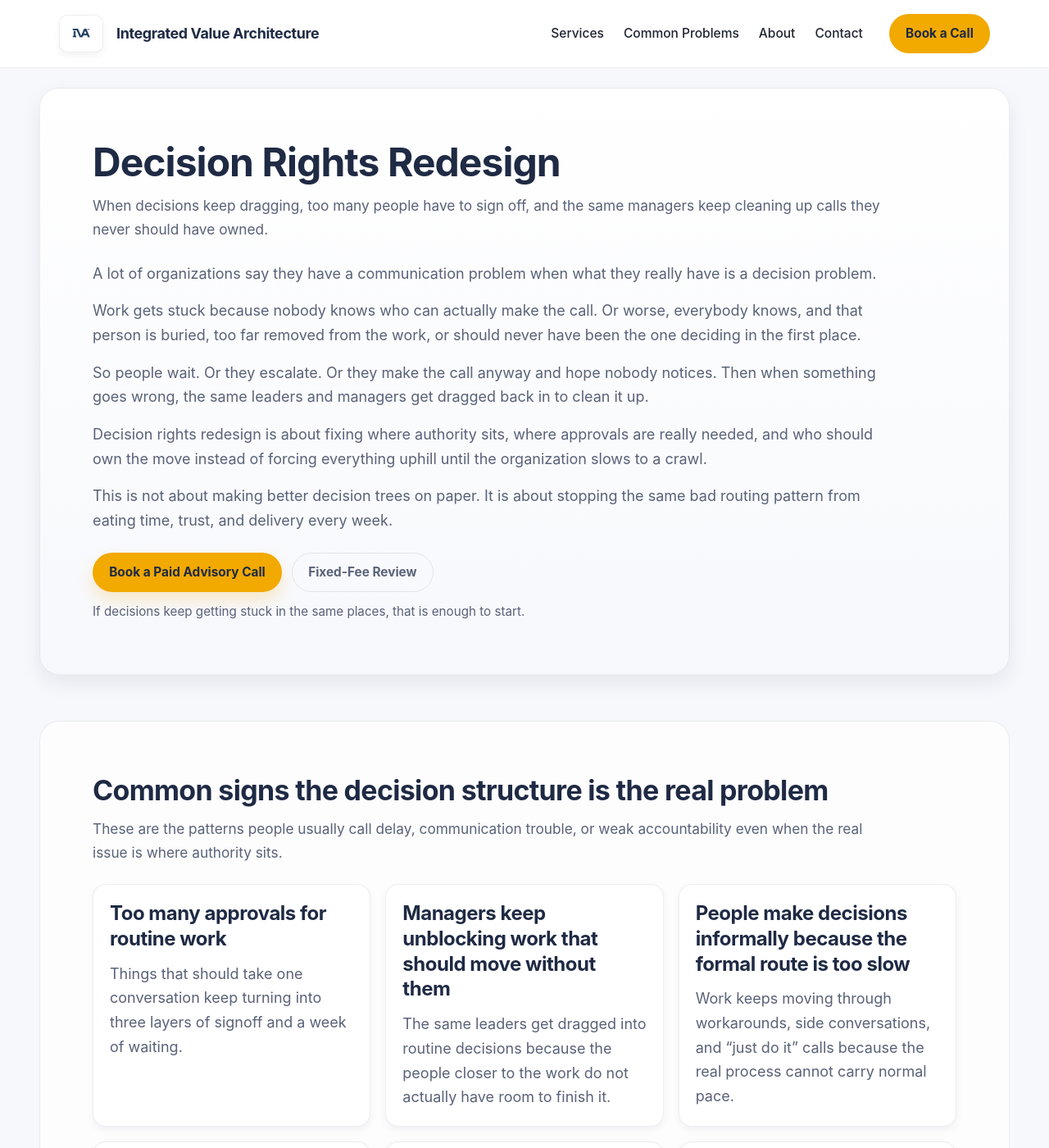
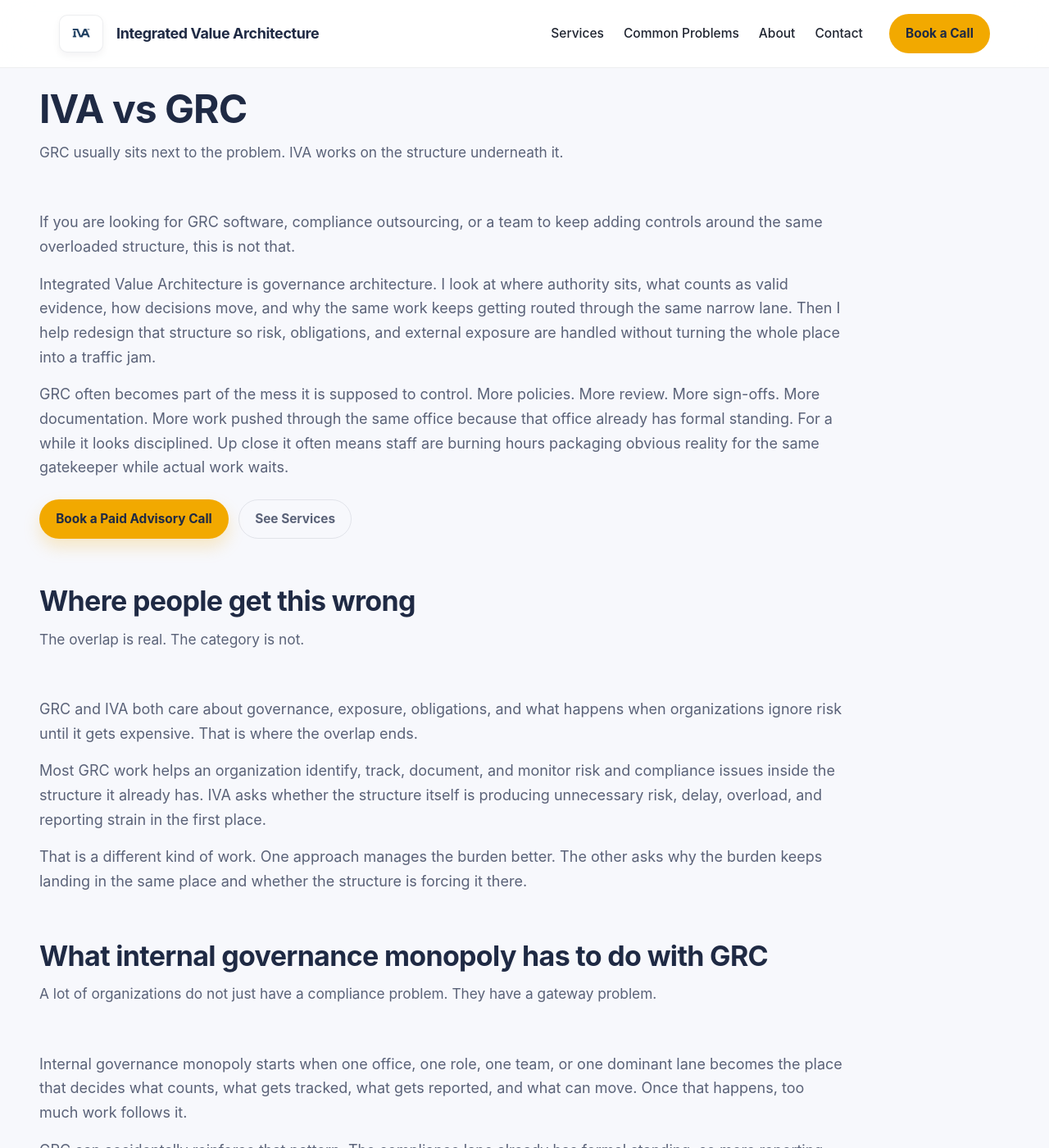
Before and after one commit to efost7873/integratedvaluearchitecture.com, a Jekyll site: the page built from iva-vs-grc.html, in a window 1280 px wide and 1400 px high. Shown: the whole window at 82% size. Built offline with Jekyll 4.4.1, drawn with Linux system fonts in a browser that asks for light colours; some of the changed text lies outside the part shown.

Commit message:
Rename page from 'Decision Rights Redesign' to 'IVA vs GRC'

```diff
--- a/iva-vs-grc.html
+++ b/iva-vs-grc.html
@@ -1,295 +1,283 @@
 ---
 layout: default
-title: Decision Rights Redesign
-permalink: /decision-rights-redesign/
-seo_title: Decision Rights Redesign | Fix Slow Approvals and Stuck Decisions
-seo_description: Integrated Value Architecture LLC helps organizations fix slow approvals, stuck decisions, and repeated cleanup by redesigning where decision authority sits and who actually owns the work.
+title: IVA vs GRC
+permalink: /iva-vs-grc/
+seo_title: IVA vs GRC | Governance Architecture vs Governance, Risk, and Compliance
+seo_description: IVA is not GRC software or compliance outsourcing. Integrated Value Architecture redesigns governance structure, decision rights, and how work moves so risk and compliance do not become another bottleneck.
 ---
 
 <div class="iva-page">
+
 <main>
 
-  <section id="dr-hero" class="iva-band-strong">
-    <div class="section-header">
-      <h1>Decision Rights Redesign</h1>
+  <section class="section-header">
+    <h1>IVA vs GRC</h1>
     <p class="section-subtitle">
-        When decisions keep dragging, too many people have to sign off, and the same managers keep cleaning up calls they never should have owned.
+      GRC usually sits next to the problem. IVA works on the structure underneath it.
     </p>
-    </div>
+  </section>
 
+  <section>
     <p>
-      A lot of organizations say they have a communication problem when what they really have is a decision problem.
+      If you are looking for GRC software, compliance outsourcing, or a team to keep adding controls around the same overloaded structure, this is not that.
     </p>
 
     <p>
-      Work gets stuck because nobody knows who can actually make the call. Or worse, everybody knows, and that person is buried, too far removed from the work, or should never have been the one deciding in the first place.
+      Integrated Value Architecture is governance architecture. I look at where authority sits, what counts as valid evidence, how decisions move, and why the same work keeps getting routed through the same narrow lane. Then I help redesign that structure so risk, obligations, and external exposure are handled without turning the whole place into a traffic jam.
     </p>
 
     <p>
-      So people wait. Or they escalate. Or they make the call anyway and hope nobody notices. Then when something goes wrong, the same leaders and managers get dragged back in to clean it up.
+      GRC often becomes part of the mess it is supposed to control. More policies. More review. More sign-offs. More documentation. More work pushed through the same office because that office already has formal standing. For a while it looks disciplined. Up close it often means staff are burning hours packaging obvious reality for the same gatekeeper while actual work waits.
+    </p>
+
+    <div class="iva-btn-row">
+      <a href="https://book.ms/b/IntegratedValueArchitectureLLC@integratedvaluearchitecture.com" class="iva-btn-primary">Book a Paid Advisory Call</a>
+      <a href="{{ site.baseurl }}/services/" class="iva-btn-secondary">See Services</a>
+    </div>
+  </section>
+
+  <section class="section-header">
+    <h2>Where people get this wrong</h2>
+    <p class="section-subtitle">
+      The overlap is real. The category is not.
+    </p>
+  </section>
+
+  <section>
+    <p>
+      GRC and IVA both care about governance, exposure, obligations, and what happens when organizations ignore risk until it gets expensive. That is where the overlap ends.
     </p>
 
     <p>
-      Decision rights redesign is about fixing where authority sits, where approvals are really needed, and who should own the move instead of forcing everything uphill until the organization slows to a crawl.
+      Most GRC work helps an organization identify, track, document, and monitor risk and compliance issues inside the structure it already has. IVA asks whether the structure itself is producing unnecessary risk, delay, overload, and reporting strain in the first place.
     </p>
 
     <p>
-      This is not about making better decision trees on paper. It is about stopping the same bad routing pattern from eating time, trust, and delivery every week.
-    </p>
-
-    <div class="iva-btn-row">
-      <a href="https://book.ms/b/IntegratedValueArchitectureLLC@integratedvaluearchitecture.com" target="_blank" rel="noopener" class="iva-btn-primary">Book a Paid Advisory Call</a>
-      <a href="{{ site.baseurl }}/fixed-fee-review/" class="iva-btn-secondary">Fixed-Fee Review</a>
-    </div>
-
-    <p class="iva-cta-meta">
-      If decisions keep getting stuck in the same places, that is enough to start.
+      That is a different kind of work. One approach manages the burden better. The other asks why the burden keeps landing in the same place and whether the structure is forcing it there.
     </p>
   </section>
 
+  <section class="section-header">
+    <h2>What internal governance monopoly has to do with GRC</h2>
+    <p class="section-subtitle">
+      A lot of organizations do not just have a compliance problem. They have a gateway problem.
+    </p>
+  </section>
 
-  <section id="dr-signs" class="iva-band-soft">
-    <div class="section-header">
-      <h2>Common signs the decision structure is the real problem</h2>
+  <section>
+    <p>
+      Internal governance monopoly starts when one office, one role, one team, or one dominant lane becomes the place that decides what counts, what gets tracked, what gets reported, and what can move. Once that happens, too much work follows it.
+    </p>
+
+    <p>
+      GRC can accidentally reinforce that pattern. The compliance lane already has formal standing, so more reporting gets routed there. More approvals get routed there. More exceptions, more documentation, more review, more translation. People closest to the work stop bringing things forward on their own terms and start rewriting them so the default gatekeeper will accept them.
+    </p>
+
+    <p>
+      That may look controlled from the outside. Inside the organization it often means delays build up, decisions get made farther from the work, and the strongest staff burn time feeding the system instead of doing the work the system was supposed to protect.
+    </p>
+  </section>
+
+  <section class="section-header">
+    <h2>Quick comparison</h2>
     <p class="section-subtitle">
-        These are the patterns people usually call delay, communication trouble, or weak accountability even when the real issue is where authority sits.
+      Same neighborhood. Different house.
     </p>
-    </div>
+  </section>
 
-    <div class="grid grid-3">
+  <section class="grid grid-2">
 
     <div class="card">
-        <h3>Too many approvals for routine work</h3>
+      <h3>Typical GRC</h3>
       <p>
-          Things that should take one conversation keep turning into three layers of signoff and a week of waiting.
+        Focuses on identifying, documenting, monitoring, and managing governance, risk, and compliance requirements inside the current structure.
       </p>
     </div>
 
     <div class="card">
-        <h3>Managers keep unblocking work that should move without them</h3>
+      <h3>IVA</h3>
       <p>
-          The same leaders get dragged into routine decisions because the people closer to the work do not actually have room to finish it.
+        Focuses on whether the structure itself is routing work, authority, evidence, and exposure badly enough to keep producing the same risk and compliance strain.
       </p>
     </div>
 
     <div class="card">
-        <h3>People make decisions informally because the formal route is too slow</h3>
+      <h3>Typical GRC</h3>
       <p>
-          Work keeps moving through workarounds, side conversations, and “just do it” calls because the real process cannot carry normal pace.
+        Often adds controls, reporting steps, reviews, and monitoring layers to make the organization safer or more legible.
       </p>
     </div>
 
     <div class="card">
-        <h3>Decisions get revisited after the fact</h3>
+      <h3>IVA</h3>
       <p>
-          A choice gets made, then reopened, second-guessed, or quietly reversed because ownership was never actually settled.
+        Redesigns where decisions sit, how work moves, and which domains have standing so the organization creates less avoidable strain to begin with.
       </p>
     </div>
 
     <div class="card">
-        <h3>The wrong people keep holding the risk</h3>
+      <h3>Typical GRC</h3>
       <p>
-          The person making the call is not the person living with the outcome, and the people living with the outcome were never given real standing.
+        Can become another bottleneck when too much has to pass through the same formal compliance lane.
       </p>
     </div>
 
     <div class="card">
-        <h3>Everything important seems to bottleneck in the same office</h3>
+      <h3>IVA</h3>
       <p>
-          One leader, one department, or one role becomes the gate for too much work, so every urgent issue starts competing for the same attention.
-        </p>
-      </div>
-
-    </div>
-  </section>
-
-
-  <section id="dr-what-changes" class="iva-band-strong">
-    <div class="section-header">
-      <h2>What changes when decision rights are handled better</h2>
-    </div>
-
-    <div class="grid grid-3">
-
-      <div class="card">
-        <h3>Fewer approvals that add no value</h3>
-        <p>
-          Work stops climbing uphill just because nobody wanted to let go of routine authority.
+        Looks directly at whether one lane has become the default gateway for too many kinds of work and helps redistribute that burden.
       </p>
     </div>
 
     <div class="card">
-        <h3>Cleaner ownership</h3>
+      <h3>Typical GRC</h3>
       <p>
-          People know who actually makes the call, who carries it out, and who only needs visibility instead of veto power.
+        Usually works best when the existing governance architecture is already capable of carrying the added controls cleanly.
       </p>
     </div>
 
     <div class="card">
-        <h3>Less escalation as a normal operating tool</h3>
+      <h3>IVA</h3>
       <p>
-          Managers and executives spend less time unblocking routine work because the regular route works more often.
+        Starts earlier by asking whether the current governance architecture can carry any of this without producing rework, delay, and overload.
+      </p>
+    </div>
+
+  </section>
+
+  <section class="section-header">
+    <h2>What this looks like in real work</h2>
+    <p class="section-subtitle">
+      This is not abstract. You can watch it happen.
+    </p>
+  </section>
+
+  <section class="grid grid-3">
+    <div class="card"><p>An issue is obvious, but nobody acts until it gets rewritten in the format the control lane accepts.</p></div>
+    <div class="card"><p>Work sits waiting on review from people who understand the policy language better than the actual work.</p></div>
+    <div class="card"><p>Teams keep creating documentation for the same issue because the first version “wasn’t enough.”</p></div>
+    <div class="card"><p>Risk reporting grows, but the people creating the actual exposure still do not have better standing to act on it directly.</p></div>
+    <div class="card"><p>Leadership thinks the place is protected because the reporting stack is thick, even while staff keep working around it.</p></div>
+    <div class="card"><p>The organization adds another coordinator, analyst, or review step to the same lane and acts surprised when the strain stays put.</p></div>
+  </section>
+
+  <section class="section-header">
+    <h2>Where IVA fits</h2>
+    <p class="section-subtitle">
+      IVA is useful when risk and compliance pressure are real, but the structure handling them is making the organization slower, narrower, and more fragile than it needs to be.
+    </p>
+  </section>
+
+  <section>
+    <p>
+      This is especially relevant when compliance scramble, reputational exposure, audit anxiety, external obligations, and evidence continuity all keep landing in the same part of the organization. At that point, the problem is not just “do we have risk?” The problem is how the structure recognizes and carries it.
+    </p>
+
+    <p>
+      IVA gives those pressures a better structural home. Instead of forcing everything through one dominant reporting lane, it creates standing for distinct domains and makes it possible to handle exposure, obligations, operational strain, capacity limits, and learning needs without pretending they are all the same kind of problem.
+    </p>
+
+    <p>
+      That does not eliminate the need for compliance work. It keeps compliance from becoming the place where every other unresolved issue goes to pile up.
+    </p>
+
+    <div class="iva-btn-row">
+      <a href="{{ site.baseurl }}/external/" class="iva-btn-primary">See the Externalities & Equity Ledger</a>
+      <a href="{{ site.baseurl }}/standard/" class="iva-btn-secondary">Read the IVA Standard</a>
+    </div>
+  </section>
+
+  <section class="section-header">
+    <h2>What I actually do</h2>
+    <p class="section-subtitle">
+      I do not sell software. I do not come in as outsourced compliance staff. I work on the governance structure that keeps producing the same risk and compliance strain.
+    </p>
+  </section>
+
+  <section class="grid grid-2">
+
+    <div class="card">
+      <h3>Read the real structure</h3>
+      <p>
+        I review the documents, reporting lines, approval paths, recurring friction points, and actual work patterns that show how obligations, exposure, and decision traffic are really being handled.
       </p>
     </div>
 
     <div class="card">
-        <h3>Faster movement without fake urgency</h3>
+      <h3>Map where the burden is concentrating</h3>
       <p>
-          Work moves more cleanly because it is not spending half its life waiting on people who should not have been in the loop that tightly.
+        I identify where one lane has become the default gateway for what counts and what can move, where reporting keeps stacking up, and where the same people keep absorbing the strain.
       </p>
     </div>
 
     <div class="card">
-        <h3>Less cleanup after bad calls</h3>
+      <h3>Redesign decision rights and flow</h3>
       <p>
-          Teams spend less time repairing decisions made too far away from the work or made without the right standing in the room.
+        I help shift authority, evidence responsibility, and follow-through to the right places so fewer issues stall, fewer requests get rewritten three times, and fewer teams burn hours feeding the same bottleneck.
       </p>
     </div>
 
     <div class="card">
-        <h3>Better use of executive attention</h3>
+      <h3>Stay involved through implementation</h3>
       <p>
-          Senior leaders get pulled into fewer routine decisions and can focus on the calls that actually belong with them.
+        I do not stop at naming the problem. I stay involved long enough to help the new structure hold so the organization does not drift back into the same control-heavy pattern.
       </p>
     </div>
 
-    </div>
   </section>
 
+  <section class="section-header">
+    <h2>Who this is for and who it is not for</h2>
+    <p class="section-subtitle">
+      This page is here to deconflict the category, not to fake overlap that is not really there.
+    </p>
+  </section>
 
-  <section id="dr-not" class="iva-band-soft">
-    <div class="section-header">
-      <h2>What this is not</h2>
-    </div>
-
-    <div class="grid grid-2">
+  <section class="grid grid-2">
 
     <div class="card">
-        <h3>Not project management</h3>
+      <h3>This is for you if</h3>
       <p>
-          This is not extra coordination work to push the same broken approval chain harder.
+        Risk and compliance pressure are real, but the bigger issue is that approvals drag, reporting keeps growing through the same lane, and the structure handling obligations is slowing down the rest of the organization.
       </p>
     </div>
 
     <div class="card">
-        <h3>Not workflow software</h3>
+      <h3>This is not for you if</h3>
       <p>
-          It does not sell a platform, approval tool, or dashboard to manage around the same structural problem.
+        You want GRC software, compliance outsourcing, policy administration, or a vendor whose main job is to help you maintain the existing control stack more efficiently.
       </p>
     </div>
 
-      <div class="card">
-        <h3>Not a RACI exercise for its own sake</h3>
-        <p>
-          The point is not to make a cleaner chart and then leave the same real bottlenecks in place.
-        </p>
-      </div>
-
-      <div class="card">
-        <h3>Not generic consulting language about alignment</h3>
-        <p>
-          The point is to stop routing work through the wrong people and calling the delay normal.
-        </p>
-      </div>
-
-    </div>
   </section>
 
+  <section class="section-header">
+    <h2>How organizations usually start</h2>
+    <p class="section-subtitle">
+      Most people do not come in saying “we need governance architecture.” They come in because the same strain keeps coming back.
+    </p>
+  </section>
 
-  <section id="dr-how-to-start" class="iva-band-strong">
-    <div class="section-header">
-      <h2>How people usually start</h2>
-      <p class="section-subtitle">
-        You do not need to start with a broad engagement just because one decision chain is already wasting everyone’s time.
-      </p>
-    </div>
-
-    <div class="grid grid-3">
-
+  <section class="grid grid-3">
     <div class="card">
       <h3>Paid Advisory Call</h3>
-        <p>
-          Best when you want to walk through one recurring approval problem, one stuck decision pattern, or one leadership bottleneck.
-        </p>
+      <p>Bring a live problem and we will work through whether you are dealing with a compliance workload issue, a structure issue, or both.</p>
     </div>
 
     <div class="card">
       <h3>Fixed-Fee Review</h3>
-        <p>
-          Best when one decision chain or one recurring signoff problem needs a focused read before broader work makes sense.
-        </p>
+      <p>I take a focused look at one issue, one decision chain, or one repeated control bottleneck and give you a direct answer.</p>
     </div>
 
     <div class="card">
-        <h3>Broader Structural Work</h3>
-        <p>
-          Best when slow decisions, repeated escalation, and confused authority are spread across multiple teams, roles, and leadership layers.
-        </p>
-      </div>
-
+      <h3>Full Structural Work</h3>
+      <p>For larger or more persistent problems, I do the full sequence: diagnostic, implementation, and ongoing support so the fix holds.</p>
     </div>
   </section>
 
-
-  <section id="dr-related" class="iva-band-soft">
-    <div class="section-header">
-      <h2>Related pages</h2>
-    </div>
-
-    <div class="grid grid-2">
-
-      <a class="card card-link" href="{{ site.baseurl }}/services/">
-        <h3>Services</h3>
-        <p>
-          See the full service arc from focused entry points through broader structural work.
-        </p>
-        <p class="card-meta">View Services</p>
-      </a>
-
-      <a class="card card-link" href="{{ site.baseurl }}/operations/">
-        <h3>Operational Ledger</h3>
-        <p>
-          When bad decision routing turns into broken handoffs, escalation, and repeated cleanup, operations usually pays first.
-        </p>
-        <p class="card-meta">View Operational Ledger</p>
-      </a>
-
-      <a class="card card-link" href="{{ site.baseurl }}/capacity/">
-        <h3>Capacity Ledger</h3>
-        <p>
-          When too much authority sits in the same few roles, the same people usually end up overloaded too.
-        </p>
-        <p class="card-meta">View Capacity Ledger</p>
-      </a>
-
-      <a class="card card-link" href="{{ site.baseurl }}/fixed-fee-review/">
-        <h3>Fixed-Fee Review</h3>
-        <p>
-          If one decision chain is the problem, start with a focused review instead of a larger engagement.
-        </p>
-        <p class="card-meta">View Fixed-Fee Review</p>
-      </a>
-
-    </div>
-  </section>
-
-
-  <section id="dr-cta" class="iva-cta-section">
-    <div class="section-header">
-      <h2>Start with the decision chain that already isn’t working</h2>
-      <p class="section-subtitle">
-        If too many people have to approve routine work, or the same leaders keep cleaning up calls that never should have reached them, that is enough to start.
-      </p>
-    </div>
-
-    <div class="iva-btn-row">
-      <a href="https://book.ms/b/IntegratedValueArchitectureLLC@integratedvaluearchitecture.com" target="_blank" rel="noopener" class="iva-btn-primary">Book a Paid Advisory Call</a>
-      <a href="{{ site.baseurl }}/fixed-fee-review/" class="iva-btn-secondary">Fixed-Fee Review</a>
-    </div>
-
-    <p class="iva-cta-meta">
-      Slow approvals are usually a structural problem long before people admit it.
-    </p>
+  <section class="iva-btn-row">
+    <a href="{{ site.baseurl }}/fixed-fee-review/" class="iva-btn-primary">Start with a Fixed-Fee Review</a>
+    <a href="{{ site.baseurl }}/common-problems-we-fix/" class="iva-btn-secondary">See Common Problems</a>
   </section>
 
 </main>
```
Lines whose indentation alone changed are shown as unchanged.
